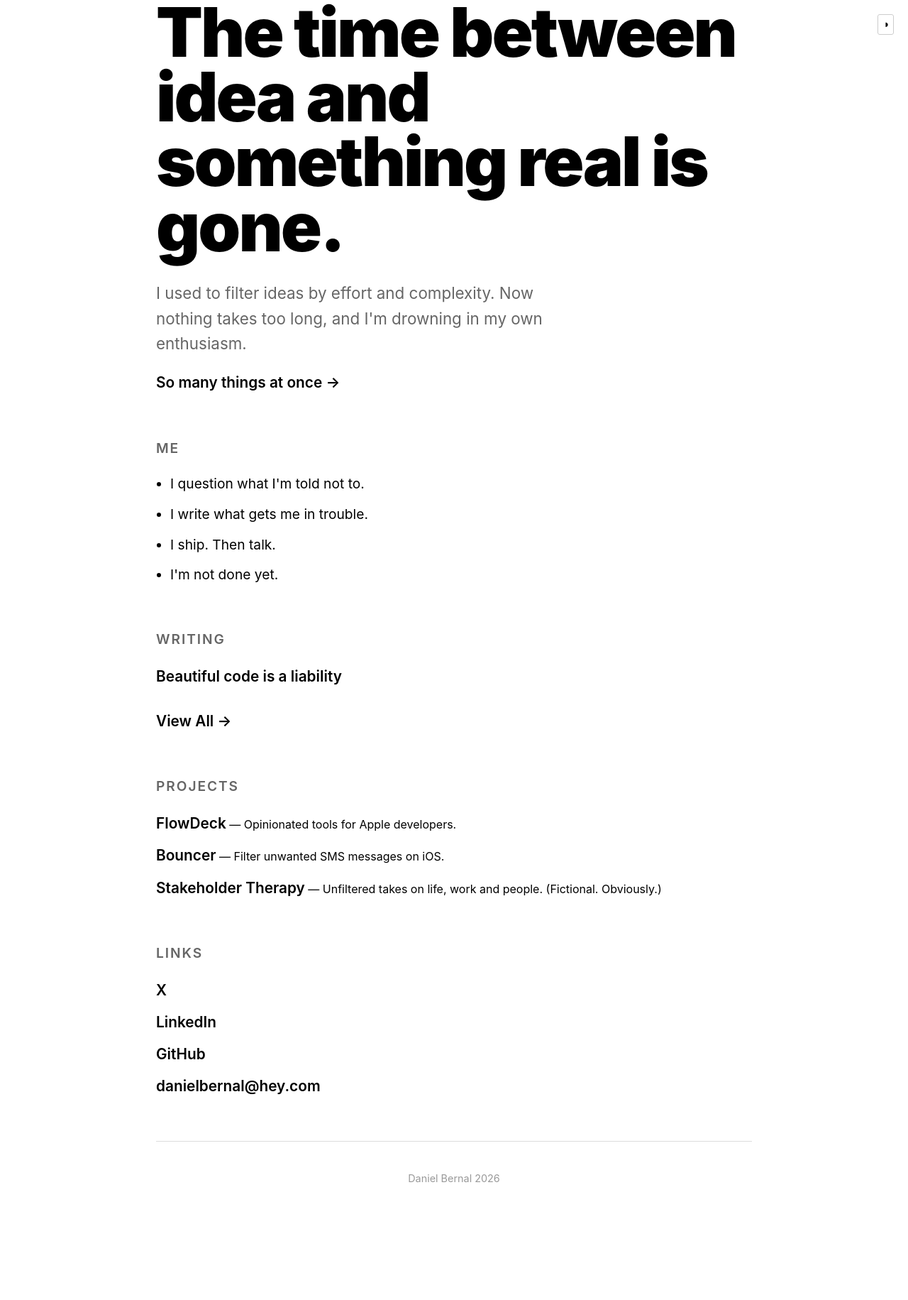
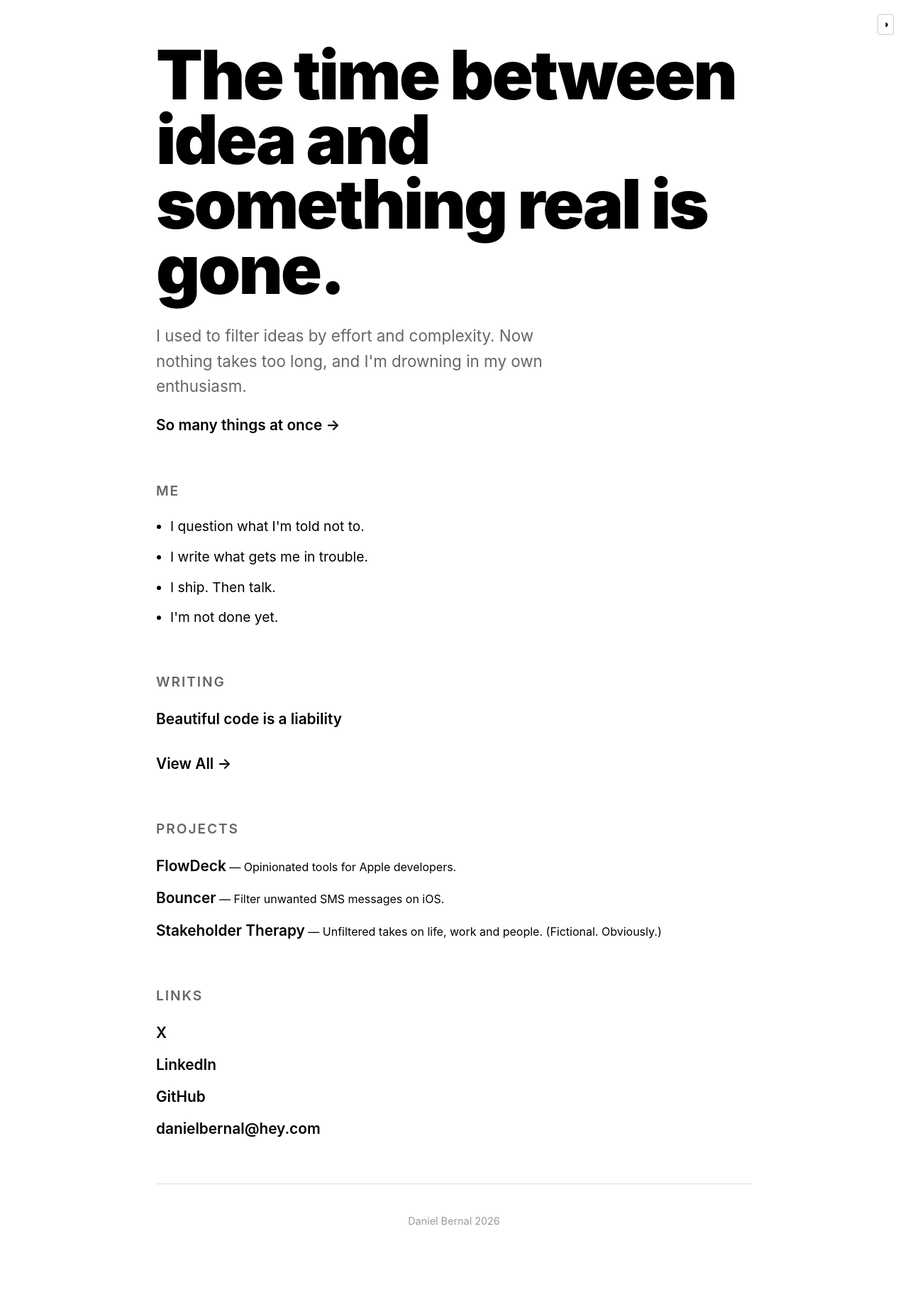
Before and after one commit to afterxleep/danielbernal.co, a Jekyll site: the page built from index.html, in a window 1280 px wide. Shown: the whole page at 71% size. Built offline with Jekyll 4.4.1, drawn with Linux system fonts in a browser that asks for light colours; before the commit the page ends 1771 px from its top, so only the background shows below that.

Commit message:
Fix navigation: home has no links, archive has home link only, posts have both links; add top spacing to home page

```diff
--- a/_layouts/default.html
+++ b/_layouts/default.html
@@ -192,6 +192,11 @@
       flex-direction: column;
       justify-content: center;
       margin-bottom: 60px;
+    }
+
+    /* Add top spacing on home page only */
+    body.layout-default .manifesto {
+      margin-top: 60px;
     }
 
     .statement {
@@ -530,7 +535,7 @@
   {% unless page.url == "/" %}
   <header class="site-header">
     <nav class="site-nav">
-      <a href="/">← danielbernal.co</a> | <a href="/writing/">Writing</a>
+      <a href="/">← danielbernal.co</a>{% if page.layout == 'post' %} | <a href="/writing/">Writing</a>{% endif %}
     </nav>
   </header>
   {% endunless %}
--- a/_layouts/post.html
+++ b/_layouts/post.html
@@ -12,10 +12,6 @@
 
   <div class="post-content" itemprop="articleBody">
     {{ content }}
-  </div>
-
-  <div class="post-footer">
-    <a href="/">← danielbernal.co</a>
   </div>
 
   <script type="application/ld+json">
```
